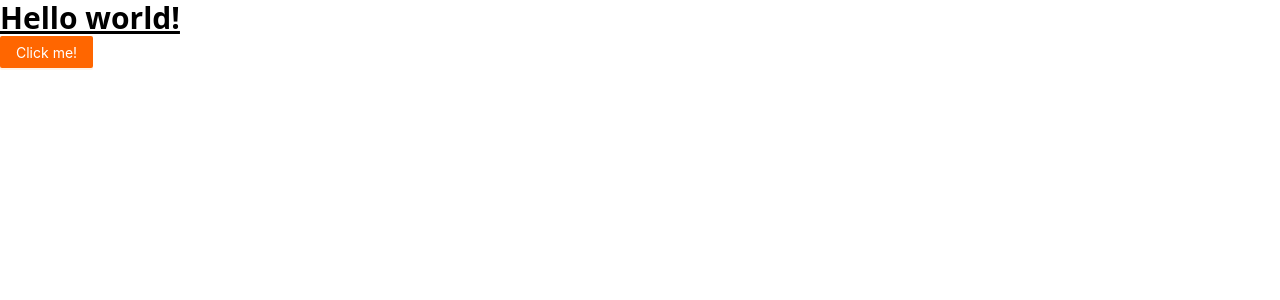
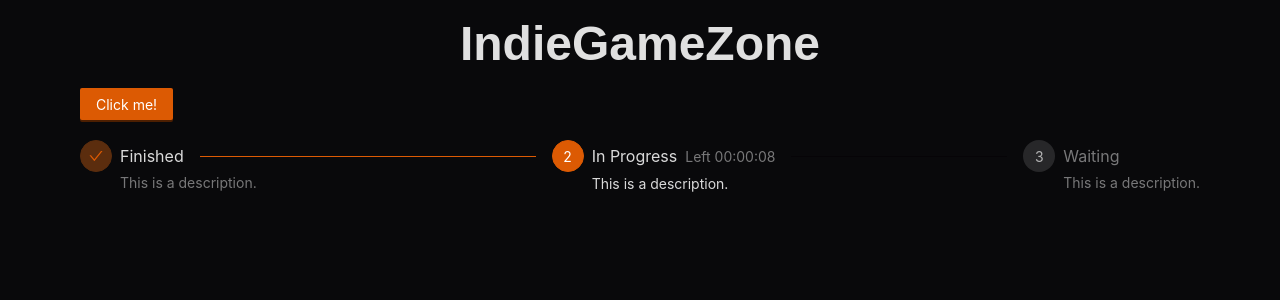
Before and after one commit to huyngse/SEP490_IndieGameZone_FE, a React (Vite) app: page / in a window 1280 px wide. Shown: the top 300 px of the page. Built offline with nearby package versions, Linux system fonts and the light colour scheme.

Commit message:
chore(set up): set up dark theme

```diff
--- a/package.json
+++ b/package.json
@@ -12,12 +12,15 @@
   "dependencies": {
     "@tailwindcss/vite": "^4.1.4",
     "antd": "^5.24.9",
+    "clsx": "^2.1.1",
     "react": "^19.0.0",
     "react-dom": "^19.0.0",
+    "tailwind-merge": "^3.3.0",
     "tailwindcss": "^4.1.4"
   },
   "devDependencies": {
     "@eslint/js": "^9.22.0",
+    "@types/node": "^22.15.17",
     "@types/react": "^19.0.10",
     "@types/react-dom": "^19.0.4",
     "@vitejs/plugin-react": "^4.3.4",
--- a/src/App.tsx
+++ b/src/App.tsx
@@ -1,11 +1,33 @@
-import { Button } from "antd";
+import { Button, Steps } from "antd";
+import MaxWidthWrapper from "./components/max-width-wrapper";
+const description = 'This is a description.';
 
 function App() {
   return (
-    <div>
-      <h1 className="text-3xl font-bold underline">Hello world!</h1>
-      <Button type="primary">Click me!</Button>
-    </div>
+    <MaxWidthWrapper>
+      <div className="text-center p-5">
+        <h1 className="text-5xl font-bold">IndieGameZone</h1>
+      </div>
+      <Button type="primary" className="mb-5">Click me!</Button>
+      <Steps
+        current={1}
+        items={[
+          {
+            title: "Finished",
+            description,
+          },
+          {
+            title: "In Progress",
+            description,
+            subTitle: "Left 00:00:08",
+          },
+          {
+            title: "Waiting",
+            description,
+          },
+        ]}
+      />
+    </MaxWidthWrapper>
   );
 }
 
--- /dev/null
+++ b/src/components/max-width-wrapper.tsx
@@ -0,0 +1,16 @@
+import { cn } from '@/lib/utils'
+import { ReactNode } from 'react'
+
+const MaxWidthWrapper = ({className, children}
+    : {
+        className?: string,
+        children: ReactNode,
+    }) => {
+  return (
+    <div className={cn("h-full mx-auto w-full max-w-screen-xl px-2 md:px-20", className)}>
+        {children}
+    </div>
+  )
+}
+
+export default MaxWidthWrapper
--- a/src/index.css
+++ b/src/index.css
@@ -1 +1,7 @@
 @import "tailwindcss";
+
+body {
+    background-color: #09090b;
+    color: #e0e0e0;
+    font-family: Arial, sans-serif;
+}
--- /dev/null
+++ b/src/lib/utils.ts
@@ -0,0 +1,6 @@
+import { clsx, type ClassValue } from "clsx"
+import { twMerge } from "tailwind-merge"
+
+export function cn(...inputs: ClassValue[]) {
+  return twMerge(clsx(inputs))
+}
--- a/src/main.tsx
+++ b/src/main.tsx
@@ -2,12 +2,13 @@ import { StrictMode } from "react";
 import { createRoot } from "react-dom/client";
 import "./index.css";
 import App from "./App.tsx";
-import { ConfigProvider } from "antd";
+import { ConfigProvider, theme } from "antd";
 
 createRoot(document.getElementById("root")!).render(
   <StrictMode>
     <ConfigProvider
       theme={{
+        algorithm: theme.darkAlgorithm,
         token: {
           colorPrimary: "#FF6600",
           borderRadius: 2,
--- a/tsconfig.app.json
+++ b/tsconfig.app.json
@@ -1,5 +1,11 @@
 {
   "compilerOptions": {
+    "baseUrl": ".",
+    "paths": {
+      "@/*": [
+        "./src/*"
+      ]
+    },
     "tsBuildInfoFile": "./node_modules/.tmp/tsconfig.app.tsbuildinfo",
     "target": "ES2020",
     "useDefineForClassFields": true,
--- a/vite.config.ts
+++ b/vite.config.ts
@@ -1,8 +1,13 @@
 import { defineConfig } from 'vite'
 import react from '@vitejs/plugin-react'
 import tailwindcss from '@tailwindcss/vite'
-
+import path from "path"
 // https://vite.dev/config/
 export default defineConfig({
   plugins: [react(), tailwindcss(),],
+  resolve: {
+    alias: {
+      "@": path.resolve(__dirname, "./src"),
+    },
+  },
 })
```
Also changed, not shown: 1 other file (tests, documents, lock files or other folders).
